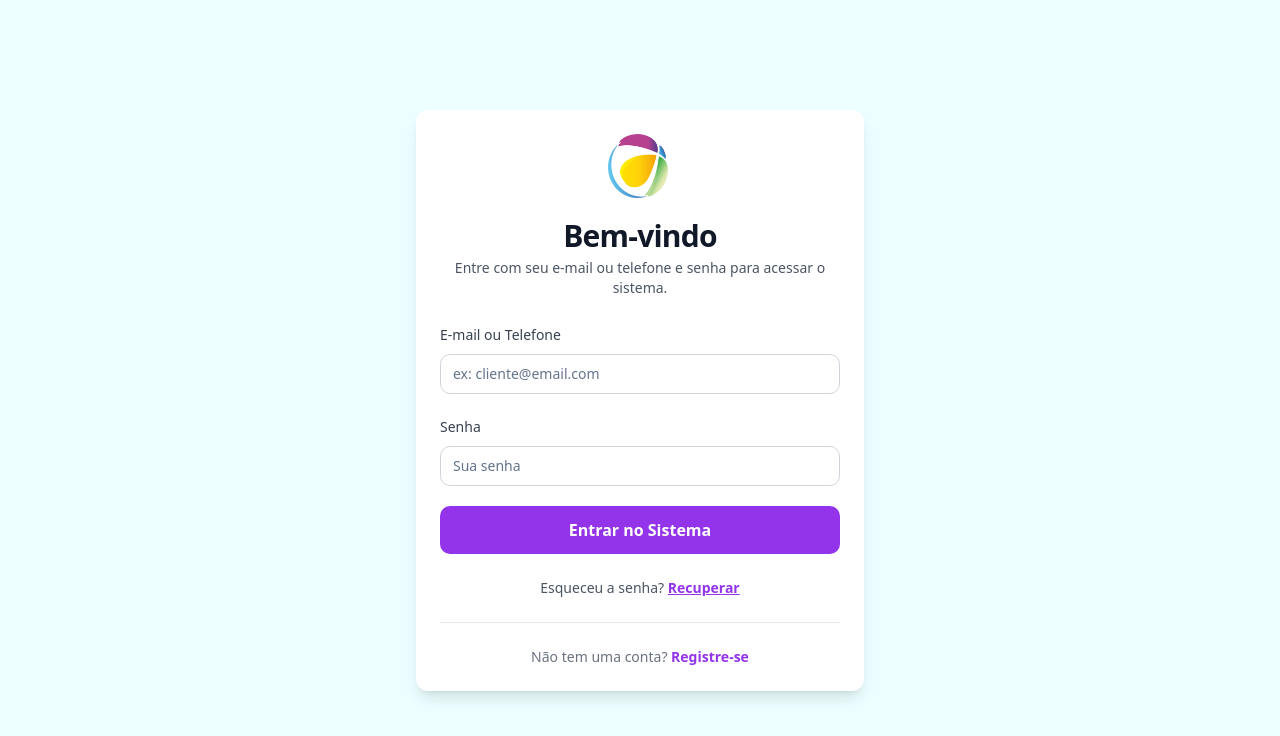
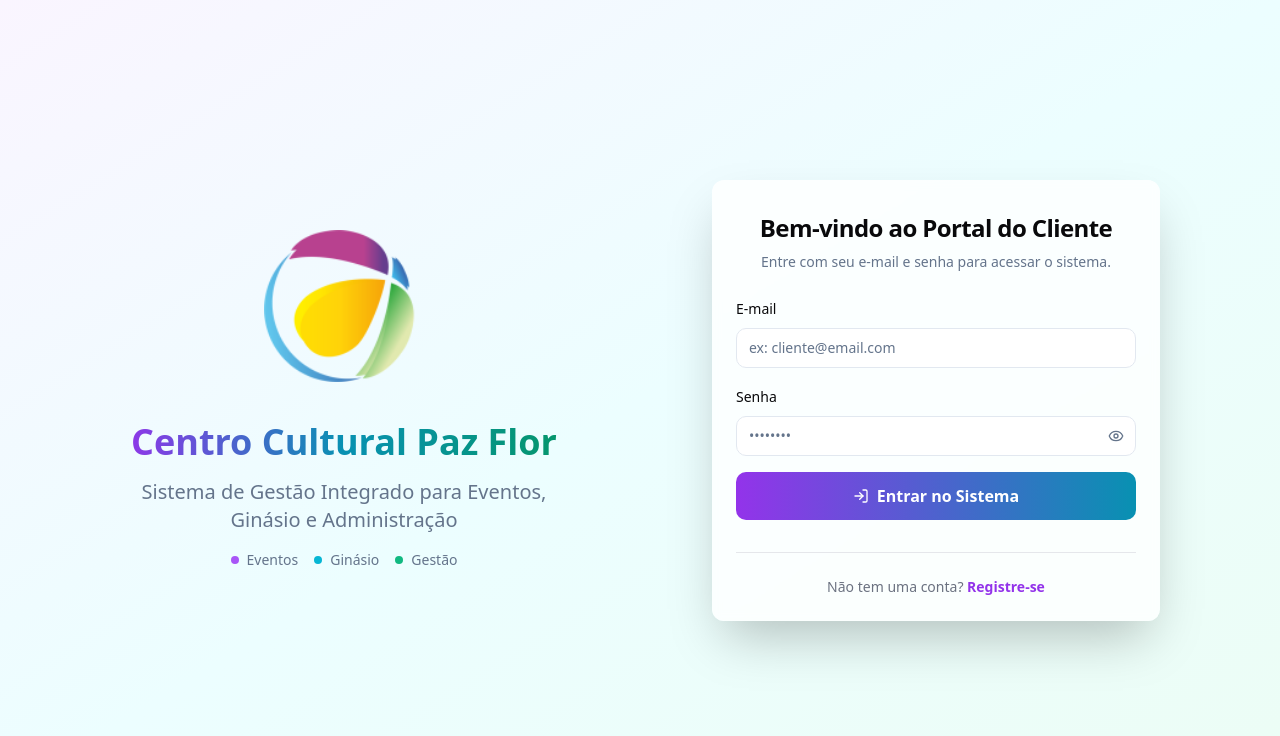
Before and after one commit to JulioDala/SiteCpf, a Next.js app: page /auth/login in a window 1280 px wide. Shown: the top 736 px of the page. Built offline with nearby package versions, Linux system fonts and the light colour scheme; no server answers.

Commit message:
alteração de alguns componentes a nível de estilo

```diff
--- a/app/auth/login/page.tsx
+++ b/app/auth/login/page.tsx
@@ -5,14 +5,15 @@ import { useRouter, useSearchParams } from 'next/navigation';
 import { useForm } from 'react-hook-form';
 import { z } from 'zod';
 import { zodResolver } from '@hookform/resolvers/zod';
-import { useEffect } from 'react';
+import { useEffect, useState } from 'react';
+import { Eye, EyeOff, LogIn } from 'lucide-react';
 
 import { Button } from '@/components/ui/button';
 import { Input } from '@/components/ui/input';
 import { Label } from '@/components/ui/label';
 import { Card, CardContent, CardDescription, CardHeader, CardTitle } from '@/components/ui/card';
-import { Alert, AlertDescription } from '@/components/ui/alert';
 import { useAuthStore } from '@/storage/atuh-storage';
+import Image from 'next/image';
 
 const loginSchema = z.object({
   email: z.string().min(4, 'Insira um e-mail ou telefone válido'),
@@ -28,6 +29,8 @@ export default function LoginForm() {
 
   // ✅ Pegar URL de redirect (se houver)
   const redirectUrl = searchParams.get('redirect') || '/dashboard/home';
+
+  const [showPassword, setShowPassword] = useState(false);
 
   const {
     register,
@@ -69,49 +72,79 @@ export default function LoginForm() {
   };
 
   return (
-    <div className="min-h-screen bg-cyan-50 text-gray-900 flex items-center justify-center px-4 sm:px-6 lg:px-8">
-      <Card className="mx-auto max-w-md w-full border-0 shadow-lg bg-white">
-        <CardHeader className="space-y-1 pb-6">
-          <div className="flex items-center justify-center mb-4">
-            <div className="w-16 h-16 flex items-center justify-center">
-              <img
+    <div className="min-h-screen bg-gradient-to-br from-purple-50 via-cyan-50 to-emerald-50 dark:from-gray-900 dark:via-gray-800 dark:to-gray-900 flex items-center justify-center p-4">
+      {/* Theme Toggle - Fixed position */}
+      <div className="fixed top-4 right-4 z-10">
+      </div>
+
+      <div className="w-full max-w-6xl grid lg:grid-cols-2 gap-8 items-center">
+        {/* Left Side - Branding */}
+        <div className="hidden lg:flex flex-col items-center justify-center text-center space-y-6">
+          <div className="relative">
+            <Image src="/images/ico-paz-flor.png" alt="Centro Paz Flor" width={160} height={80} className="mb-4" />
+          </div>
+          <div className="space-y-4">
+            <h1 className="text-4xl font-bold bg-gradient-to-r from-purple-600 via-cyan-600 to-emerald-600 bg-clip-text text-transparent">
+              Centro Cultural Paz Flor
+            </h1>
+            <p className="text-xl text-muted-foreground max-w-md">
+              Sistema de Gestão Integrado para Eventos, Ginásio e Administração
+            </p>
+            <div className="flex items-center justify-center gap-4 text-sm text-muted-foreground">
+              <div className="flex items-center gap-2">
+                <div className="w-2 h-2 bg-purple-500 rounded-full"></div>
+                <span>Eventos</span>
+              </div>
+              <div className="flex items-center gap-2">
+                <div className="w-2 h-2 bg-cyan-500 rounded-full"></div>
+                <span>Ginásio</span>
+              </div>
+              <div className="flex items-center gap-2">
+                <div className="w-2 h-2 bg-emerald-500 rounded-full"></div>
+                <span>Gestão</span>
+              </div>
+            </div>
+          </div>
+        </div>
+
+        {/* Right Side - Login Form */}
+        <div className="w-full max-w-md mx-auto">
+          <Card className="shadow-2xl border-0 bg-white/80 dark:bg-gray-800/80 backdrop-blur-sm">
+            <CardHeader className="text-center space-y-2">
+              <div className="lg:hidden mb-4">
+                <Image
                   src="/images/ico-paz-flor.png"
-                alt="Logo CPF"
-                className="w-full h-full rounded-xl"
+                  alt="Centro Paz Flor"
+                  width={100}
+                  height={50}
+                  className="mx-auto"
                 />
               </div>
-          </div>
-          <CardTitle className="text-3xl font-bold text-center text-gray-900">
-            Bem-vindo
-          </CardTitle>
-          <CardDescription className="text-center text-gray-600">
-            Entre com seu e-mail ou telefone e senha para acessar o sistema.
-          </CardDescription>
+              <CardTitle className="text-2xl font-bold text-foreground">Bem-vindo ao Portal do Cliente</CardTitle>
+              <CardDescription className="text-muted-foreground">Entre com seu e-mail e senha para acessar o sistema.</CardDescription>
             </CardHeader>
 
-        <CardContent>
-          <form onSubmit={handleSubmit(onSubmit)} className="space-y-5">
+            <CardContent className="space-y-8">
+              <form onSubmit={handleSubmit(onSubmit)} className="space-y-4">
 
-            {/* ✅ MOSTRAR ERRO DE AUTENTICAÇÃO */}
+                {/* MOSTRAR ERRO DE AUTENTICAÇÃO */}
                 {error && (
-              <Alert variant="destructive">
-                <AlertDescription className="text-sm">
+                  <div className="text-sm text-red-600 dark:text-red-400 bg-red-50 dark:bg-red-900/20 p-3 rounded-md border border-red-200 dark:border-red-800">
                     {error}
-                </AlertDescription>
-              </Alert>
+                  </div>
                 )}
 
                 {/* CAMPO EMAIL */}
                 <div className="space-y-2">
-              <Label htmlFor="email" className="text-gray-700 font-medium">
-                E-mail ou Telefone
+                  <Label htmlFor="email" className="text-foreground font-medium">
+                    E-mail
                   </Label>
                   <Input
                     id="email"
                     type="text"
                     placeholder="ex: cliente@email.com"
                     {...register("email")}
-                className="border-gray-300 focus:border-purple-600 focus:ring-purple-600"
+                    className="bg-background border-border"
                     disabled={loading}
                   />
                   {errors.email && (
@@ -121,17 +154,33 @@ export default function LoginForm() {
 
                 {/* CAMPO SENHA */}
                 <div className="space-y-2">
-              <Label htmlFor="senha" className="text-gray-700 font-medium">
+                  <Label htmlFor="senha" className="text-foreground font-medium">
                     Senha
                   </Label>
+                  <div className="relative">
                     <Input
                       id="senha"
-                type="password"
-                placeholder="Sua senha"
+                      type={showPassword ? "text" : "password"}
+                      placeholder="••••••••"
                       {...register("senha")}
-                className="border-gray-300 focus:border-purple-600 focus:ring-purple-600"
+                      className="bg-background border-border pr-10"
                       disabled={loading}
                     />
+                    <Button
+                      type="button"
+                      variant="ghost"
+                      size="sm"
+                      className="absolute right-0 top-0 h-full px-3 hover:bg-transparent"
+                      onClick={() => setShowPassword(!showPassword)}
+                      disabled={loading}
+                    >
+                      {showPassword ? (
+                        <EyeOff className="h-4 w-4 text-muted-foreground" />
+                      ) : (
+                        <Eye className="h-4 w-4 text-muted-foreground" />
+                      )}
+                    </Button>
+                  </div>
                   {errors.senha && (
                     <p className="text-red-500 text-sm">{errors.senha.message}</p>
                   )}
@@ -140,26 +189,27 @@ export default function LoginForm() {
                 {/* BOTÃO */}
                 <Button
                   type="submit"
-              className="w-full bg-purple-600 hover:bg-purple-700 text-white py-6 text-base font-semibold"
+                  className="w-full bg-gradient-to-r from-purple-600 to-cyan-600 hover:from-purple-700 hover:to-cyan-700 text-white py-6 text-base font-semibold"
                   disabled={loading}
                 >
-              {loading ? 'Entrando...' : 'Entrar no Sistema'}
+                  {loading ? (
+                    <div className="flex items-center gap-2">
+                      <div className="w-4 h-4 border-2 border-white/30 border-t-white rounded-full animate-spin"></div>
+                      Entrando...
+                    </div>
+                  ) : (
+                    <div className="flex items-center gap-2">
+                      <LogIn className="w-4 h-4" />
+                      Entrar no Sistema
+                    </div>
+                  )}
                 </Button>
               </form>
-
-          <div className="mt-6 text-center">
-            <p className="text-sm text-gray-600">
-              Esqueceu a senha?{' '}
-              <a href="/recuperar-senha" className="text-purple-600 hover:text-purple-700 font-semibold underline">
-                Recuperar
-              </a>
-            </p>
-          </div>
 
               <div className="mt-6 pt-6 border-t border-gray-200 text-center">
                 <p className="text-sm text-gray-500">
                   Não tem uma conta?{' '}
-              <a href="/registro" className="text-purple-600 hover:text-purple-700 font-semibold">
+                  <a href="/auth/registro" className="text-purple-600 hover:text-purple-700 font-semibold">
                     Registre-se
                   </a>
                 </p>
@@ -167,5 +217,7 @@ export default function LoginForm() {
             </CardContent>
           </Card>
         </div>
+      </div>
+    </div>
   );
 }
--- a/app/page.tsx
+++ b/app/page.tsx
@@ -75,7 +75,7 @@ export default function CPFLandingPage() {
               <a href="#features" className="text-gray-600 hover:text-purple-600 transition font-medium">Recursos</a>
               <a href="#about" className="text-gray-600 hover:text-purple-600 transition font-medium">Sobre</a>
               <Button
-                className="bg-purple-600 hover:bg-purple-700 text-white"
+                className="bg-gradient-to-r from-purple-600 to-cyan-600 hover:from-purple-700 hover:to-cyan-700 text-white text-white"
                 onClick={handleLogin}
               >
                 Entrar no Sistema
@@ -99,7 +99,7 @@ export default function CPFLandingPage() {
                 <a href="#features" className="text-gray-600 hover:text-purple-600 transition font-medium">Recursos</a>
                 <a href="#about" className="text-gray-600 hover:text-purple-600 transition font-medium">Sobre</a>
                 <Button
-                  className="w-full bg-purple-600 hover:bg-purple-700 text-white"
+                  className="w-full bg-gradient-to-r from-purple-600 to-cyan-600 hover:from-purple-700 hover:to-cyan-700 text-white"
                   onClick={handleLogin}
                 >
                   Entrar no Sistema
--- a/components/layout/modal-criar-reserva.tsx
+++ b/components/layout/modal-criar-reserva.tsx
@@ -824,7 +824,7 @@ export default function FormCreairReserva({ onClose, handleReserva }: IFormCreai
                 <button
                   type="submit"
                   disabled={isSubmitting || reservaLoading}
-                  className="flex-1 py-4 bg-gradient-to-r from-purple-600 to-purple-700 hover:from-purple-700 hover:to-purple-800 text-white rounded-xl font-semibold shadow-lg hover:shadow-xl transition-all disabled:opacity-50 disabled:cursor-not-allowed"
+                  className="flex-1 py-4 bg-gradient-to-r from-purple-600 to-cyan-600 hover:from-purple-700 hover:to-cyan-700 text-white rounded-xl font-semibold shadow-lg hover:shadow-xl transition-all disabled:opacity-50 disabled:cursor-not-allowed"
                   onClick={() => console.log("🔵 Botão submit clicado")}
                 >
                   {isSubmitting || reservaLoading ? (
--- a/storage/cliente-storage.ts
+++ b/storage/cliente-storage.ts
@@ -139,10 +139,10 @@ export interface ReservaCompleta {
   valor: number;
   totalPago: number;
   saldoPendente: number;
-  paymentStatus: 'PENDENTE' | 'PARCIALMENTE_PAGO' | 'PAGO' | 'VENCIDO';
+  paymentStatus: string;
 
   // Status e detalhes
-  status: 'PENDENTE' | 'CONFIRMADO' | 'CANCELADO' | 'CONCLUIDO';
+  status: string;
   participants: number;
   paymentMethod?: string;
   description?: string;
```
Also changed, not shown: app/dashboard/home/page.tsx (+45 -39 lines), components/layout/modal-detalhe-reserva.tsx (+183 -133 lines), app/auth/recuperar-senha/page.tsx (renamed from app/auth/recuperar/page.tsx). Lines whose indentation alone changed are shown as unchanged.
